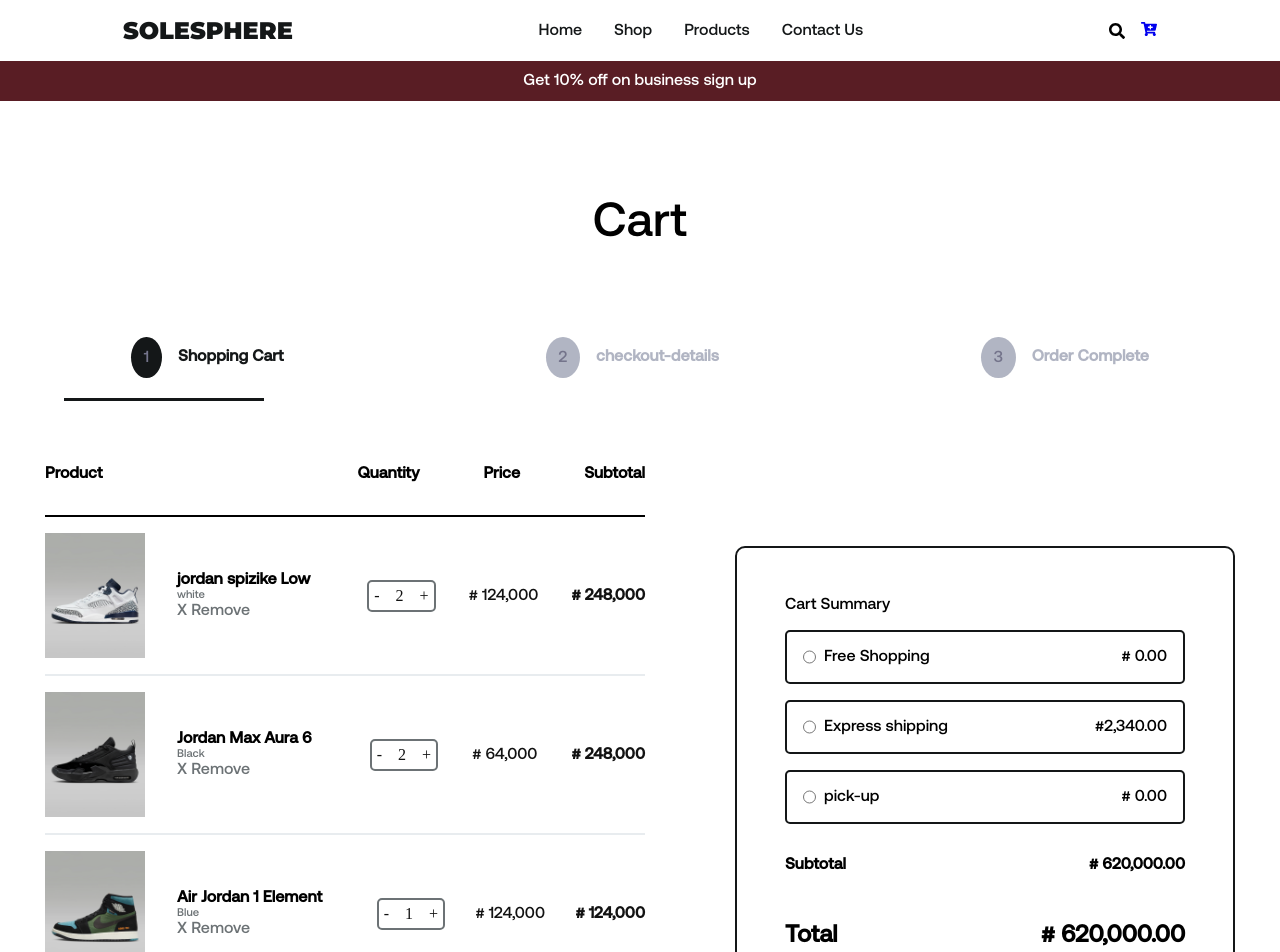
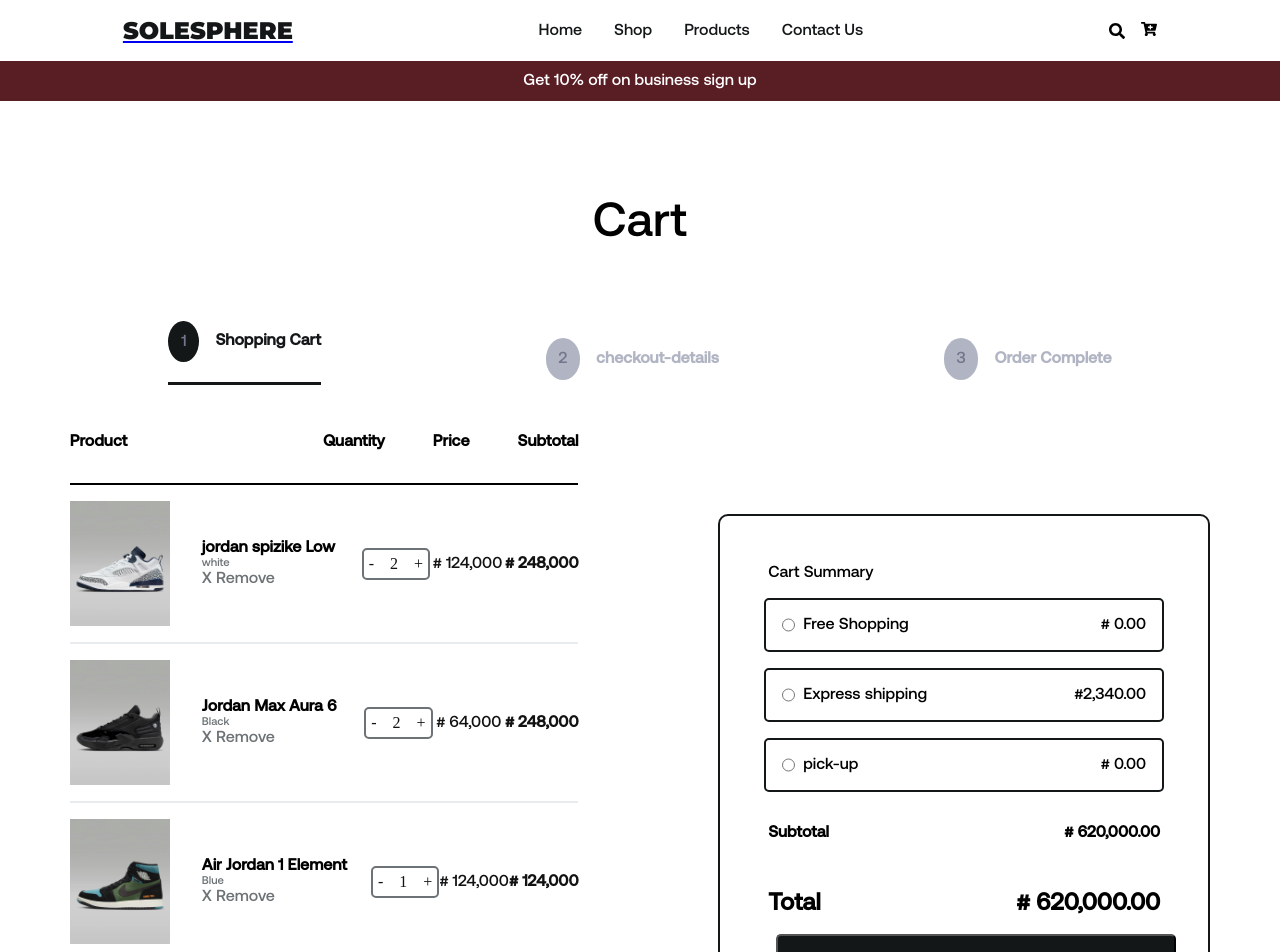
Before and after one commit to Tolaniii7/shopping-kicks, a React (Create React App) app: page /checkout in a window 1280 px wide. Shown: the top 952 px of the page. Built offline with nearby package versions, Linux system fonts and the light colour scheme.

Commit message:
made little adjustment

```diff
--- a/src/NavBar/NavBar.jsx
+++ b/src/NavBar/NavBar.jsx
@@ -5,7 +5,9 @@
   return (
     <>
       <div className="nav-container">
-        <p className="logo">SOLESPHERE</p>
+        <Link to="/">
+          <p className="logo">SOLESPHERE</p>
+        </Link>
 
         <div>
           <ul className="nav-links">
@@ -18,7 +20,7 @@
 
         <div style={{ display: "flex", alignItems: "center", gap: "1em" }}>
           <FaSearch />
-          <Link to="/checkout">
+          <Link to="/checkout" style={{ color: "black" }}>
             <FaCartPlus />
           </Link>
         </div>
--- a/src/index.css
+++ b/src/index.css
@@ -82,29 +82,33 @@
 
 .info-container {
   display: flex;
+  align-items: center;
+  /* justify-content: center; */
   flex-direction: column;
   margin-bottom: 1em;
 }
 
 .header-one {
-  width: 480px;
-  font-size: 3em;
+  /* max-width: 100%; */
+  /* margin: 0 auto; */
+  font-size: 2em;
   font-weight: 700;
   font-family: Aeonik pro;
   line-height: 1;
   color: #fff;
   margin-top: 2em;
-  margin-bottom: 1em;
+  padding: 1em;
 }
 
 .header-two {
-  width: 350px;
-  font-size: 1.2em;
+  max-width: 60%;
+  /* margin: 0 auto; */
+  font-size: 1em;
   font-weight: 500;
   font-family: Aeonik pro;
   line-height: 30px;
   color: #fff;
-  margin-bottom: 2em;
+  padding: 1em;
 }
 
 .button-two,
@@ -121,7 +125,7 @@
 
 .button-one {
   width: 30%;
-  margin: 0 auto;
+  /* margin: 0 auto; */
 }
 
 .exclusive-container {
@@ -166,12 +170,15 @@
 }
 
 .products-list {
+  max-width: 80%;
+  margin: 0 auto;
   display: grid;
   grid-template-columns: 1fr 1fr;
   place-items: center;
 }
 
 .list {
+  /* max-width: 50%; */
   list-style: none;
   display: flex;
   flex-direction: column;
@@ -187,7 +194,7 @@
   margin-top: 1em;
   padding: 1em;
   color: #141718;
-  font-size: 2em;
+  font-size: 1.5em;
   font-weight: 700;
 }
 
@@ -302,6 +309,7 @@
   }
 
   .products-list {
+    max-width: 100%;
     display: grid;
     grid-template-columns: 1fr 1fr 1fr 1fr;
     place-items: center;
@@ -343,18 +351,23 @@
     padding-top: 1em;
   }
   .header-one {
-    width: 600px;
+    /* width: 600px; */
     font-size: 3em;
     font-weight: 700;
+    /* text-align: left; */
   }
 
+  .info-container {
+    align-items: flex-start;
+  }
   .shopping-kicks {
     width: 40%;
   }
 
   .header-two {
-    width: 500px;
+    max-width: 90%;
     font-size: 2em;
+    /* text-align: left; */
   }
 
   .nav-links {
@@ -366,12 +379,16 @@
   }
 
   .button-one {
-    width: 30%;
+    width: 25%;
     margin: 0;
+    margin-left: 2em;
   }
 }
 
 /****** checkout page *****/
+
+/* .cart {
+} */
 
 .cart-header {
   font-size: 3em;
@@ -382,10 +399,14 @@
 }
 
 .checkout-menu {
+  width: 90%;
   display: flex;
   justify-content: space-around;
+  margin: 0 auto;
   align-items: center;
-  margin-top: 3em;
+  gap: 1em;
+  margin-top: 2em;
+  margin-bottom: 3em;
 }
 
 .menu {
@@ -395,21 +416,26 @@
   color: #141718;
 }
 
+.menu-one {
+  border-bottom: 3px solid #141718;
+  padding-bottom: 2em;
+}
+
 .menu > span {
-  width: 10%;
+  /* width: 10%; */
   background-color: #141718;
   padding: 0.8em;
   border-radius: 100%;
   margin-right: 1em;
 }
 
-.cart-dash {
+/* .cart-dash {
   width: 200px;
   border-bottom: 3px solid #141718;
   padding-bottom: 2em;
   margin-left: 4em;
   margin-bottom: 4em;
-}
+} */
 
 .menu-two,
 .menu-three {
@@ -422,8 +448,7 @@
 }
 
 .cart-container {
-  width: 600px;
-
+  max-width: 70%;
   margin: 0 auto;
 }
 
@@ -438,7 +463,7 @@
 .cart-features {
   display: flex;
   align-items: center;
-  gap: 4em;
+  gap: 3em;
   /* justify-content: space-around; */
 }
 
@@ -550,7 +575,7 @@
 }
 
 .summary-container {
-  width: 500px;
+  max-width: 60%;
   border: 2px solid #141718;
   border-radius: 10px;
   padding: 2em;
--- a/src/pages/Cart/index.js
+++ b/src/pages/Cart/index.js
@@ -26,7 +26,7 @@
         </p>
       </div>
 
-      <div className="cart-dash"></div>
+      {/* <div className="cart-dash"></div> */}
       <div className="carting-menu">
         <ProductCart />
         <CartSumarry />
```
